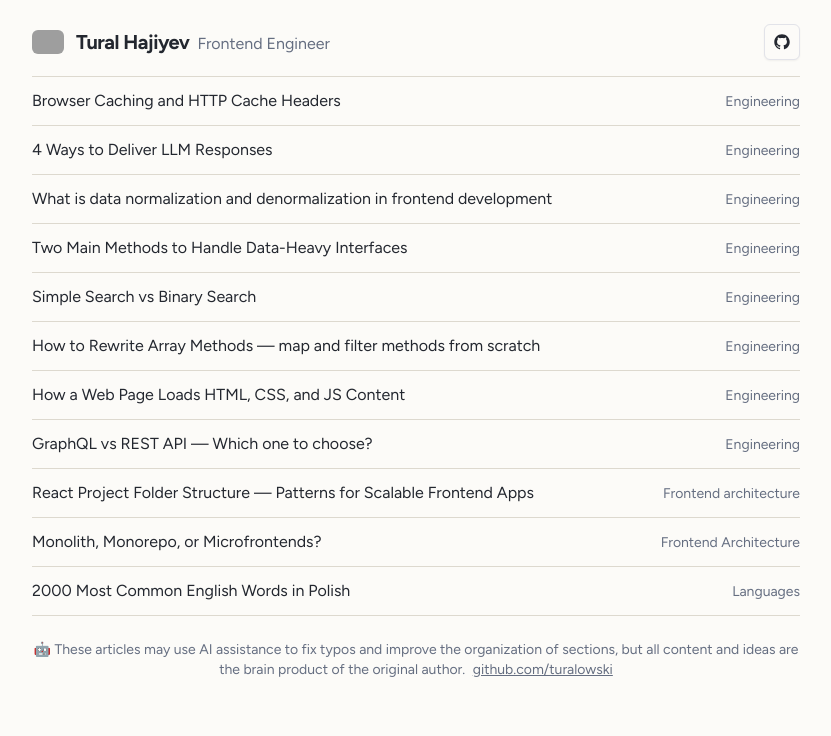
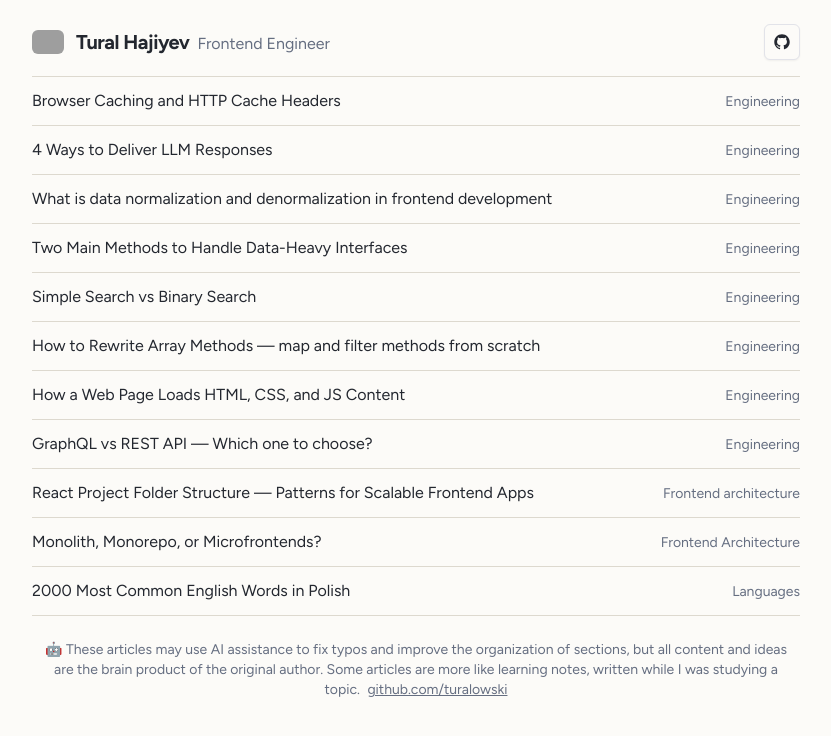
Before and after one commit to turalowski/tural.dev, a Next.js app: page / in a window 1280 px wide. Shown: the top 736 px of the page, without its empty margins (224-1055 px from the left). Built offline with nearby package versions, Linux system fonts and the light colour scheme; no server answers; grey boxes are pictures that could not be loaded.

Commit message:
Mention learning notes in footer

```diff
--- a/app/(pages)/page.tsx
+++ b/app/(pages)/page.tsx
@@ -140,7 +140,8 @@ export default async function BlogPage() {
           </span>{" "}
           These articles may use AI assistance to fix typos and improve the
           organization of sections, but all content and ideas are the brain
-          product of the original author.{" "}
+          product of the original author. Some articles are more like learning
+          notes, written while I was studying a topic.{" "}
           <a
             href="https://github.com/turalowski"
             target="_blank"
--- a/app/components/post-view.tsx
+++ b/app/components/post-view.tsx
@@ -70,7 +70,8 @@ export default function PostView({ post }: { post: BlogPost }) {
           </span>{" "}
           This article may use AI assistance to fix typos and improve the
           organization of sections, but all content and ideas are the brain
-          product of the original author.{" "}
+          product of the original author. Some articles are more like learning
+          notes, written while I was studying a topic.{" "}
           <a
             href="https://github.com/turalowski"
             target="_blank"
```
